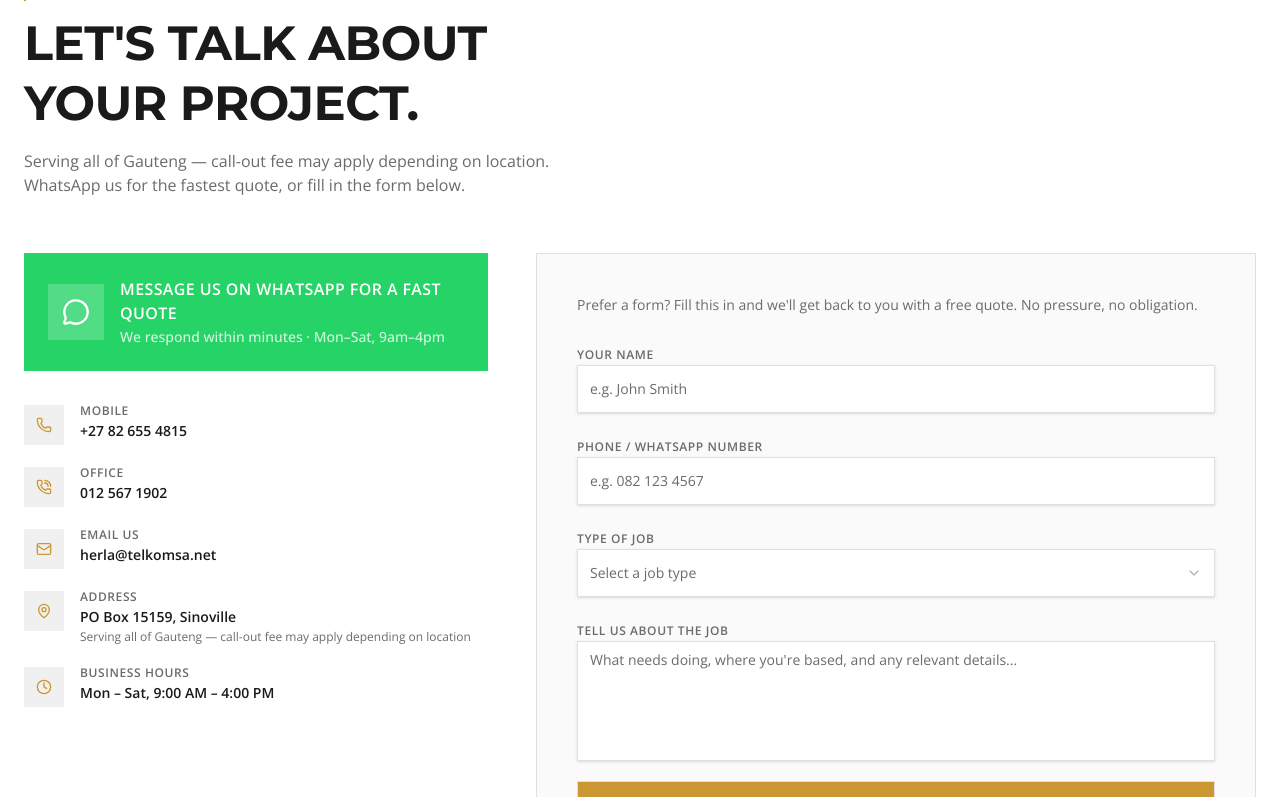
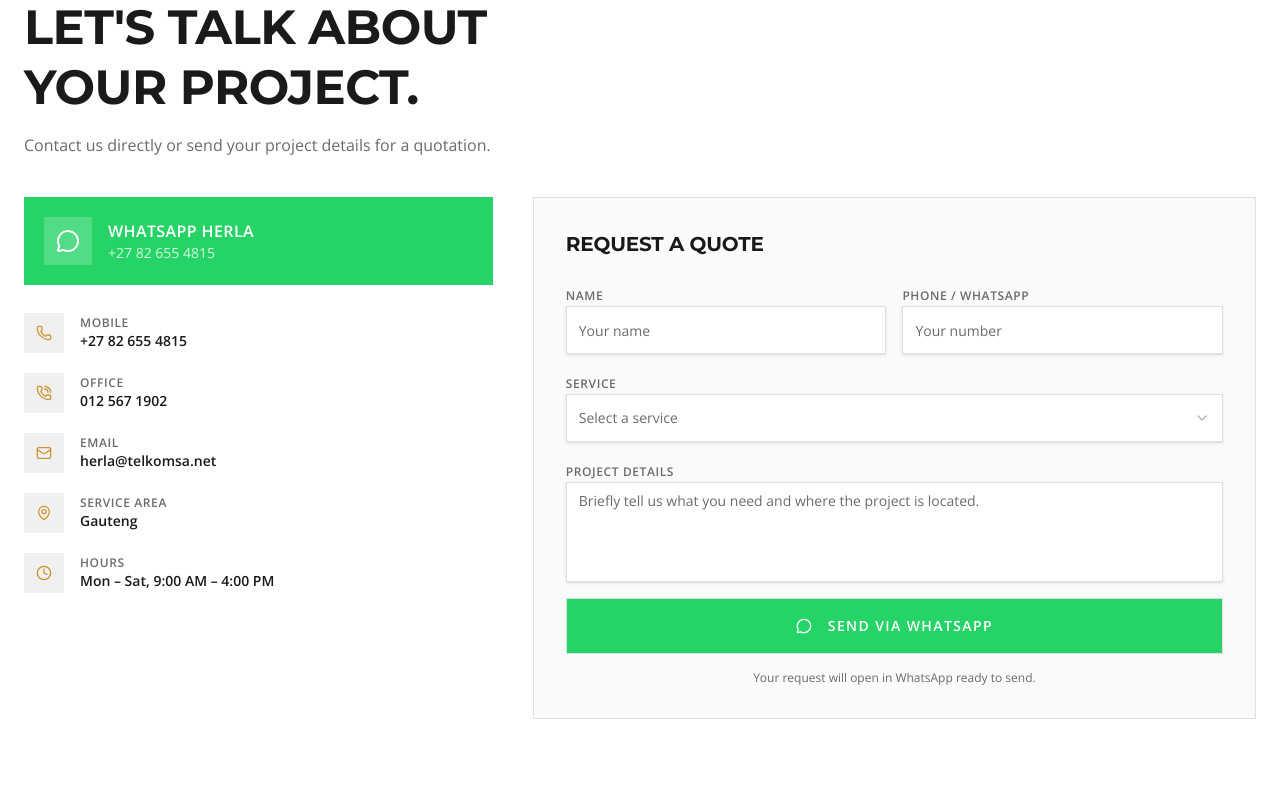
Before and after one commit to zander120405-coder/herla-construction-website, a React (Vite) app: page / in a window 1280 px wide. Shown: the part 5083-5880 px from the top of the page. Built offline with nearby package versions, Linux system fonts and the light colour scheme.

Commit message:
Simplify and connect Contact form to WhatsApp
Updated contact form to improve clarity and functionality. Changed labels, adjusted layout, and modified form submission to open WhatsApp with pre-filled message.

```diff
--- a/src/components/Contact.tsx
+++ b/src/components/Contact.tsx
@@ -1,10 +1,22 @@
 import { motion } from "framer-motion";
-import { MapPin, Phone, Mail, MessageCircle, Clock, PhoneCall } from "lucide-react";
+import {
+  MapPin,
+  Phone,
+  Mail,
+  MessageCircle,
+  Clock,
+  PhoneCall,
+} from "lucide-react";
 import { Button } from "@/components/ui/button";
 import { Input } from "@/components/ui/input";
 import { Textarea } from "@/components/ui/textarea";
-import { Select, SelectContent, SelectItem, SelectTrigger, SelectValue } from "@/components/ui/select";
-import { useToast } from "@/hooks/use-toast";
+import {
+  Select,
+  SelectContent,
+  SelectItem,
+  SelectTrigger,
+  SelectValue,
+} from "@/components/ui/select";
 import { FormEvent, useState } from "react";
 
 const contactItems = [
@@ -22,105 +34,127 @@ const contactItems = [
   },
   {
     icon: Mail,
-    label: "Email Us",
+    label: "Email",
     value: "herla@telkomsa.net",
     href: "mailto:herla@telkomsa.net",
   },
   {
     icon: MapPin,
-    label: "Address",
-    value: "PO Box 15159, Sinoville",
-    note: "Serving all of Gauteng — call-out fee may apply depending on location",
+    label: "Service Area",
+    value: "Gauteng",
     href: null,
   },
   {
     icon: Clock,
-    label: "Business Hours",
+    label: "Hours",
     value: "Mon – Sat, 9:00 AM – 4:00 PM",
     href: null,
   },
 ];
 
 export function Contact() {
-  const { toast } = useToast();
-  const [isSubmitting, setIsSubmitting] = useState(false);
+  const [jobType, setJobType] = useState("");
 
-  const handleSubmit = (e: FormEvent) => {
+  const handleSubmit = (e: FormEvent<HTMLFormElement>) => {
     e.preventDefault();
-    setIsSubmitting(true);
-    setTimeout(() => {
-      setIsSubmitting(false);
-      toast({
-        title: "Message Sent!",
-        description: "Thanks for getting in touch. We'll come back to you shortly.",
-      });
-      (e.target as HTMLFormElement).reset();
-    }, 1000);
+
+    const form = new FormData(e.currentTarget);
+
+    const name = form.get("name");
+    const phone = form.get("phone");
+    const message = form.get("message");
+
+    const whatsappMessage = `Hi Herla Construction,
+
+My name is ${name}.
+My contact number is ${phone}.
+Job type: ${jobType || "Not specified"}.
+
+Project details:
+${message}
+
+I would like to request a quotation.`;
+
+    const whatsappUrl = `https://wa.me/27826554815?text=${encodeURIComponent(
+      whatsappMessage
+    )}`;
+
+    window.open(whatsappUrl, "_blank");
   };
 
   return (
-    <section id="contact" className="py-28 bg-card">
+    <section id="contact" className="py-20 md:py-24 bg-card">
       <div className="container mx-auto px-4 md:px-6">
 
-        {/* Section header */}
-        <div className="mb-14">
+        {/* Header */}
+        <div className="mb-10">
           <div className="inline-block text-xs font-bold uppercase tracking-widest text-primary mb-3 border-l-2 border-primary pl-3">
-            Get in Touch
+            Contact Herla
           </div>
+
           <h2 className="text-4xl md:text-5xl font-display font-bold uppercase leading-tight">
-            Let's Talk About<br /> Your Project.
+            Let's Talk About
+            <br />
+            Your Project.
           </h2>
+
           <p className="text-muted-foreground text-base mt-4 max-w-xl">
-            Serving all of Gauteng — call-out fee may apply depending on location. WhatsApp us for the fastest quote, or fill in the form below.
+            Contact us directly or send your project details for a quotation.
           </p>
         </div>
 
-        <div className="grid grid-cols-1 lg:grid-cols-5 gap-12">
+        <div className="grid grid-cols-1 lg:grid-cols-5 gap-10">
 
-          {/* Left — contact info */}
+          {/* Contact details */}
           <motion.div
             initial={{ opacity: 0, x: -30 }}
             whileInView={{ opacity: 1, x: 0 }}
             viewport={{ once: true }}
             transition={{ duration: 0.6 }}
-            className="lg:col-span-2 flex flex-col gap-6"
+            className="lg:col-span-2"
           >
-            {/* WhatsApp CTA — primary action */}
             <a
               href="https://wa.me/27826554815"
               target="_blank"
               rel="noopener noreferrer"
-              className="flex items-center gap-4 p-6 bg-[#25D366] hover:bg-[#20bd5a] transition-colors group"
+              className="flex items-center gap-4 p-5 bg-[#25D366] hover:bg-[#20bd5a] transition-colors mb-7"
             >
-              <div className="w-14 h-14 bg-white/20 text-white flex items-center justify-center flex-shrink-0">
-                <MessageCircle className="w-7 h-7" />
+              <div className="w-12 h-12 bg-white/20 text-white flex items-center justify-center flex-shrink-0">
+                <MessageCircle className="w-6 h-6" />
               </div>
+
               <div>
-                <div className="font-bold uppercase tracking-wide text-base text-white">
-                  Message us on WhatsApp for a fast quote
+                <div className="font-bold uppercase tracking-wide text-white">
+                  WhatsApp Herla
                 </div>
-                <div className="text-white/80 text-sm mt-0.5 font-medium">
-                  We respond within minutes · Mon–Sat, 9am–4pm
+                <div className="text-white/80 text-sm">
+                  +27 82 655 4815
                 </div>
               </div>
             </a>
 
-            {/* Other contact details */}
-            <div className="space-y-5 mt-2">
+            <div className="space-y-5">
               {contactItems.map((item) => {
                 const Icon = item.icon;
+
                 const content = (
-                  <div className="flex items-start gap-4 group">
-                    <div className="w-10 h-10 bg-secondary text-primary flex items-center justify-center flex-shrink-0 mt-0.5">
+                  <div className="flex items-center gap-4 group">
+                    <div className="w-10 h-10 bg-secondary text-primary flex items-center justify-center flex-shrink-0">
                       <Icon className="w-4 h-4" />
                     </div>
+
                     <div>
-                      <div className="text-xs font-bold uppercase tracking-wider text-muted-foreground mb-0.5">{item.label}</div>
-                      <div className="text-sm font-semibold text-foreground group-hover:text-primary transition-colors">{item.value}</div>
-                      {item.note && <div className="text-xs text-muted-foreground mt-0.5">{item.note}</div>}
+                      <div className="text-xs font-bold uppercase tracking-wider text-muted-foreground">
+                        {item.label}
+                      </div>
+
+                      <div className="text-sm font-semibold text-foreground group-hover:text-primary transition-colors">
+                        {item.value}
+                      </div>
                     </div>
                   </div>
                 );
+
                 return item.href ? (
                   <a key={item.label} href={item.href} className="block">
                     {content}
@@ -132,71 +166,115 @@ export function Contact() {
             </div>
           </motion.div>
 
-          {/* Right — simplified form */}
+          {/* Quote form */}
           <motion.div
             initial={{ opacity: 0, y: 30 }}
             whileInView={{ opacity: 1, y: 0 }}
             viewport={{ once: true }}
-            transition={{ duration: 0.6, delay: 0.2 }}
-            className="lg:col-span-3 bg-background border border-border p-8 md:p-10"
+            transition={{ duration: 0.6, delay: 0.15 }}
+            className="lg:col-span-3 bg-background border border-border p-7 md:p-8"
           >
-            <p className="text-muted-foreground text-sm mb-6 leading-relaxed">
-              Prefer a form? Fill this in and we'll get back to you with a free quote. No pressure, no obligation.
-            </p>
-            <form onSubmit={handleSubmit} className="space-y-5">
+            <h3 className="text-xl font-display font-bold uppercase mb-6">
+              Request a Quote
+            </h3>
 
-              <div className="space-y-2">
-                <label htmlFor="name" className="text-xs font-bold uppercase tracking-wider text-muted-foreground">Your Name</label>
-                <Input id="name" required placeholder="e.g. John Smith" className="rounded-none bg-card border-border focus-visible:ring-primary h-12" />
+            <form onSubmit={handleSubmit} className="space-y-4">
+
+              <div className="grid grid-cols-1 md:grid-cols-2 gap-4">
+                <div className="space-y-2">
+                  <label
+                    htmlFor="name"
+                    className="text-xs font-bold uppercase tracking-wider text-muted-foreground"
+                  >
+                    Name
+                  </label>
+
+                  <Input
+                    id="name"
+                    name="name"
+                    required
+                    placeholder="Your name"
+                    className="rounded-none bg-card border-border h-12"
+                  />
+                </div>
+
+                <div className="space-y-2">
+                  <label
+                    htmlFor="phone"
+                    className="text-xs font-bold uppercase tracking-wider text-muted-foreground"
+                  >
+                    Phone / WhatsApp
+                  </label>
+
+                  <Input
+                    id="phone"
+                    name="phone"
+                    type="tel"
+                    required
+                    placeholder="Your number"
+                    className="rounded-none bg-card border-border h-12"
+                  />
+                </div>
               </div>
 
               <div className="space-y-2">
-                <label htmlFor="phone" className="text-xs font-bold uppercase tracking-wider text-muted-foreground">Phone / WhatsApp Number</label>
-                <Input id="phone" type="tel" required placeholder="e.g. 082 123 4567" className="rounded-none bg-card border-border focus-visible:ring-primary h-12" />
-              </div>
+                <label className="text-xs font-bold uppercase tracking-wider text-muted-foreground">
+                  Service
+                </label>
 
-              <div className="space-y-2">
-                <label className="text-xs font-bold uppercase tracking-wider text-muted-foreground">Type of Job</label>
-                <Select>
-                  <SelectTrigger className="rounded-none bg-card border-border focus:ring-primary h-12">
-                    <SelectValue placeholder="Select a job type" />
+                <Select value={jobType} onValueChange={setJobType}>
+                  <SelectTrigger className="rounded-none bg-card border-border h-12">
+                    <SelectValue placeholder="Select a service" />
                   </SelectTrigger>
-                  <SelectContent className="rounded-none border-border">
-                    <SelectItem value="renovation">Renovations</SelectItem>
-                    <SelectItem value="new-build">New Build</SelectItem>
-                    <SelectItem value="electrical">Electrical</SelectItem>
-                    <SelectItem value="carpentry">Carpentry</SelectItem>
-                    <SelectItem value="interior-design">Interior Design</SelectItem>
-                    <SelectItem value="painting">Painting & Waterproofing</SelectItem>
-                    <SelectItem value="shopfitting">Shopfitting</SelectItem>
-                    <SelectItem value="structural">Structural Repairs</SelectItem>
-                    <SelectItem value="demolition">Demolition</SelectItem>
-                    <SelectItem value="other">Other / Not Sure</SelectItem>
+
+                  <SelectContent className="rounded-none">
+                    <SelectItem value="Renovations">Renovations</SelectItem>
+                    <SelectItem value="New Build">New Build</SelectItem>
+                    <SelectItem value="Electrical">Electrical</SelectItem>
+                    <SelectItem value="Carpentry">Carpentry</SelectItem>
+                    <SelectItem value="Interior Design">
+                      Interior Design
+                    </SelectItem>
+                    <SelectItem value="Painting & Waterproofing">
+                      Painting & Waterproofing
+                    </SelectItem>
+                    <SelectItem value="Shopfitting">Shopfitting</SelectItem>
+                    <SelectItem value="Structural Repairs">
+                      Structural Repairs
+                    </SelectItem>
+                    <SelectItem value="Other">Other</SelectItem>
                   </SelectContent>
                 </Select>
               </div>
 
               <div className="space-y-2">
-                <label htmlFor="message" className="text-xs font-bold uppercase tracking-wider text-muted-foreground">Tell Us About the Job</label>
+                <label
+                  htmlFor="message"
+                  className="text-xs font-bold uppercase tracking-wider text-muted-foreground"
+                >
+                  Project Details
+                </label>
+
                 <Textarea
                   id="message"
+                  name="message"
                   required
-                  className="min-h-[120px] rounded-none bg-card border-border focus-visible:ring-primary resize-none"
-                  placeholder="What needs doing, where you're based, and any relevant details..."
+                  className="min-h-[100px] rounded-none bg-card border-border resize-none"
+                  placeholder="Briefly tell us what you need and where the project is located."
                 />
               </div>
 
               <Button
                 type="submit"
                 size="lg"
-                disabled={isSubmitting}
-                className="w-full rounded-none font-bold uppercase tracking-widest h-14 bg-primary hover:bg-primary/90 text-primary-foreground text-base"
+                className="w-full rounded-none font-bold uppercase tracking-widest h-14 bg-[#25D366] hover:bg-[#20bd5a] text-white"
               >
-                {isSubmitting ? "Sending..." : "Send My Request"}
+                <MessageCircle className="mr-2 h-5 w-5" />
+                Send via WhatsApp
               </Button>
 
               <p className="text-center text-xs text-muted-foreground">
-                Mon–Sat, 9am–4pm · We'll get back to you quickly.
+                Your request will open in WhatsApp ready to send.
               </p>
             </form>
           </motion.div>
```
